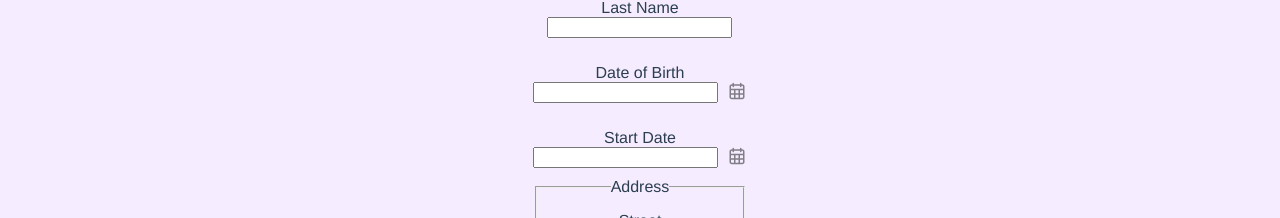
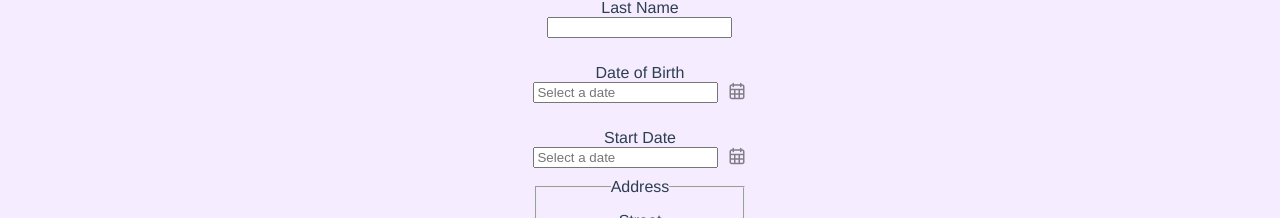
Before and after one commit to 5sensprod/p14_WealthHealth, a React (Create React App) app: page /add-employee in a window 1280 px wide. Shown: the part 264-482 px from the top of the page. Built offline with nearby package versions, Linux system fonts and the light colour scheme.

Commit message:
correction MaskedInput

```diff
--- a/src/components/DatePicker/MaskedInput.js
+++ b/src/components/DatePicker/MaskedInput.js
@@ -3,9 +3,6 @@ import { isValidDate } from './utils'
 
 function MaskedInput({ value, onChange, format = 'DD-MM-YYYY' }) {
   const [displayValue, setDisplayValue] = useState(formatToMask(value, format))
-  const [previousValueLength, setPreviousValueLength] = useState(
-    value ? value.length : 0,
-  )
 
   useEffect(() => {
     setDisplayValue(formatToMask(value, format))
@@ -44,20 +41,10 @@ function MaskedInput({ value, onChange, format = 'DD-MM-YYYY' }) {
   }
 
   function handleChange(e) {
-    const rawValue = e.target.value.replace(/\D/g, '') // Retire tout sauf les chiffres
-
-    let newValue
-    if (rawValue.length < previousValueLength) {
-      newValue = rawValue
-    } else {
-      newValue = formatToMask(rawValue, format)
-    }
-
-    setPreviousValueLength(rawValue.length)
+    const newValue = formatToMask(e.target.value, format)
     setDisplayValue(newValue)
-
     const isValid = isValidDate(newValue, format)
-    onChange && onChange(newValue, isValid) // Passez la valeur et l'état de validation
+    onChange && onChange(newValue, isValid)
   }
 
   return <input value={displayValue} onChange={handleChange} />
--- a/src/components/DatePicker/index.jsx
+++ b/src/components/DatePicker/index.jsx
@@ -10,7 +10,6 @@ import useEscapeKey from './useEscapeKey'
 import CalendarButton from './CalendarButton'
 import useDatePickerState from './useDatePickerState'
 import { DEFAULT_CONFIG } from './config/defaultConfig'
-import MaskedInput from './MaskedInput'
 
 function DatePicker({
   name,
@@ -74,13 +73,8 @@ function DatePicker({
       setError(null)
     }
   }
-  function handleInputTyping(newValue, isValid) {
-    setInput(newValue)
-    if (!isValid) {
-      setError('Format de date invalide')
-    } else {
-      setError(null)
-    }
+  function handleInputTyping(e) {
+    setInput(e.target.value)
   }
 
   useEscapeKey(closeCalendar)
@@ -89,9 +83,9 @@ function DatePicker({
   return (
     <div className={styles.container} style={customStyles}>
       <div className={styles.containerInput}>
-        <MaskedInput
+        <input
+          type="text"
           value={inputValue}
-          format={dateFormat}
           onBlur={manualInputEnabled ? handleInputChange : null}
           placeholder={translations.placeholder}
           aria-label="Selected date"
```
